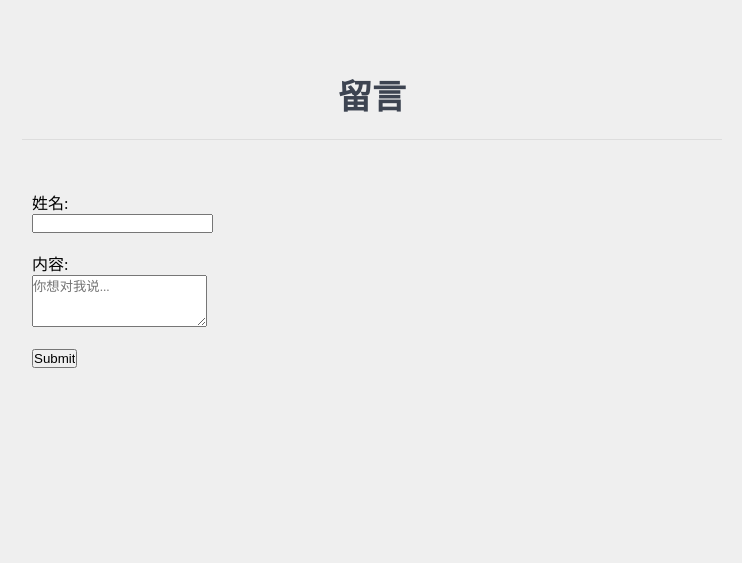
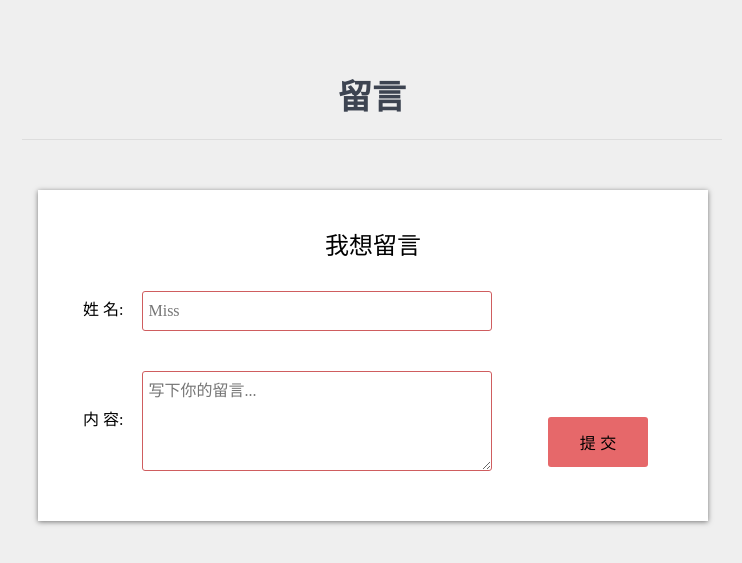
Before and after one commit to lxiaox/CV, a plain HTML site: page index.html in a window 1280 px wide. Shown: the part 1910-2473 px from the top of the page, without its empty margins (268-1010 px from the left). Before the commit the page ends 2328 px from the top, so only its background shows below. Drawn offline with nearby package versions, Linux system fonts and the light colour scheme; a script that the page names is missing.

Commit message:
增加留言样式

```diff
--- a/index.html
+++ b/index.html
@@ -158,13 +158,21 @@
         <h2>留言</h2>
         <ol id="messageList" class="messageList">
         </ol>
-        <form id="postMessageForm" class="postMessageForm">
-            <label for="">姓名:</label><br>
-            <input type="text" name="name"><br><br>
-            <label for="">内容:</label><br>
-            <textarea name="content" placeholder="你想对我说..." style="width: 173px;height: 50px;font-family: 'Microsoft YaHei'"></textarea><br><br>
-            <input type="submit">
-        </form>
+        <div class="messageFormWrapper">
+            <h3>我想留言</h3>
+            <form id="postMessageForm" class="postMessageForm">
+                <div class="messagerNameWrapper">
+                    <label for="messagerName" class="messagerName0">姓 名:</label>
+                    <input type="text" name="name" id="messagerName" class="messagerName" placeholder="Miss">
+                </div>
+                <div class="messageContentWrapper">
+                    <label for="messageContent" class="messageContent0">内 容:</label>
+                    <textarea id="messageContent" class="messageContent" name="content" placeholder="写下你的留言..." ></textarea>
+                </div>
+                <input type="submit" class="submitButton" value="提 交">
+            </form>
+        </div>
+
     </section>
 
     <a class="backTop" href="#">
--- a/style.css
+++ b/style.css
@@ -81,30 +81,79 @@ section.skills.offset .progressBar .progress{
     transform: translateX(-100%);}
 section.portfolio {margin-bottom: 100px;text-align: center;position: relative;}
 section.portfolio h2{margin-bottom: 32px;}
-section.portfolio .swiper-container{width: 669px;height: 501px;z-index: 0;}
+section.portfolio .swiper-container{width: 669px;height: 501px;z-index: 0;box-shadow: 0 1px 5px 0 rgba(0,0,0,0.5);}
 section.portfolio .swiper-button-prev,
 section.portfolio .swiper-button-next{outline: transparent;left: auto;right: 90%;margin-top:16px;width: 36px;height: 36px;background-color: white;border-radius: 50%;z-index: 0;}
 section.portfolio .swiper-button-next{right: auto;left: 90%;}
 
-section.message{
-    max-width: 700px;
-    margin-bottom: 50px;
+section.message{max-width: 700px;margin-bottom: 50px;}
+
+section.message> .messageList{border-top: 1px solid #DDD;margin-top: 20px;margin-bottom: 50px;}
+section.message> .messageList> li {border-bottom: 1px solid #DDD;padding: 10px;}
+section.message> .messageFormWrapper{
+    width: 670px;
+    background: #FFF;
+    padding: 20px 0;
+    margin-left: 16px;
+    box-shadow: 0 1px 5px 0 rgba(0,0,0,0.5);
+}
+section.message> .messageFormWrapper> h3{
+    text-align: center;
+    font-size: 24px;
+    padding-top: 16px;
+}
+section.message .postMessageForm{
+    padding: 10px;
+    font-size: 16px;
+    position: relative;
 }
 
-section.message> .messageList{
-    border-top: 1px solid #DDD;
-
+section.message .postMessageForm .messagerNameWrapper{
     margin-top: 20px;
-    margin-bottom: 50px;
 }
-section.message> .messageList> li {
-    border-bottom: 1px solid #DDD;
-    padding: 10px;
+section.message .postMessageForm .messageContentWrapper{
+    margin-top: 40px;
+    margin-bottom: 20px;
+}
+section.message .postMessageForm .messagerName0,
+section.message .postMessageForm .messageContent0{
+    padding: 0 15px;
+    margin-left: 20px;
+}
+section.message .postMessageForm .messagerName,
+section.message .postMessageForm .messageContent{
+    width: 350px;
+    vertical-align:middle;
+    font-family: 'Microsoft YaHei';
+    border-radius: 3px;
+    padding: 5px;
+    font-size: 16px;
+    border: 1px solid #CF5D5F;
+}
+section.message .postMessageForm .messagerName{
+    height: 40px;
+}
+section.message .postMessageForm .messageContent{
+    height: 100px;
+}
+section.message .postMessageForm .submitButton{
+    width: 100px;
+    height: 50px;
+    background: #E6686A;
+    border: none;
+    border-radius: 3px;
+    position: absolute;
+    bottom: 34px;
+    right: 60px;
+    font-size: 16px;
+}
+section.message .postMessageForm .submitButton:hover{
+    box-shadow: 3px 3px 7px 0 rgb(0,0,0,0.5)
+}
+input, label, textarea {
+    box-sizing: border-box;
 }
 
-section.message> .postMessageForm{
-    padding-left: 10px;
-}
 
 
 [data-x]{transition: all 0.5s;}
```
